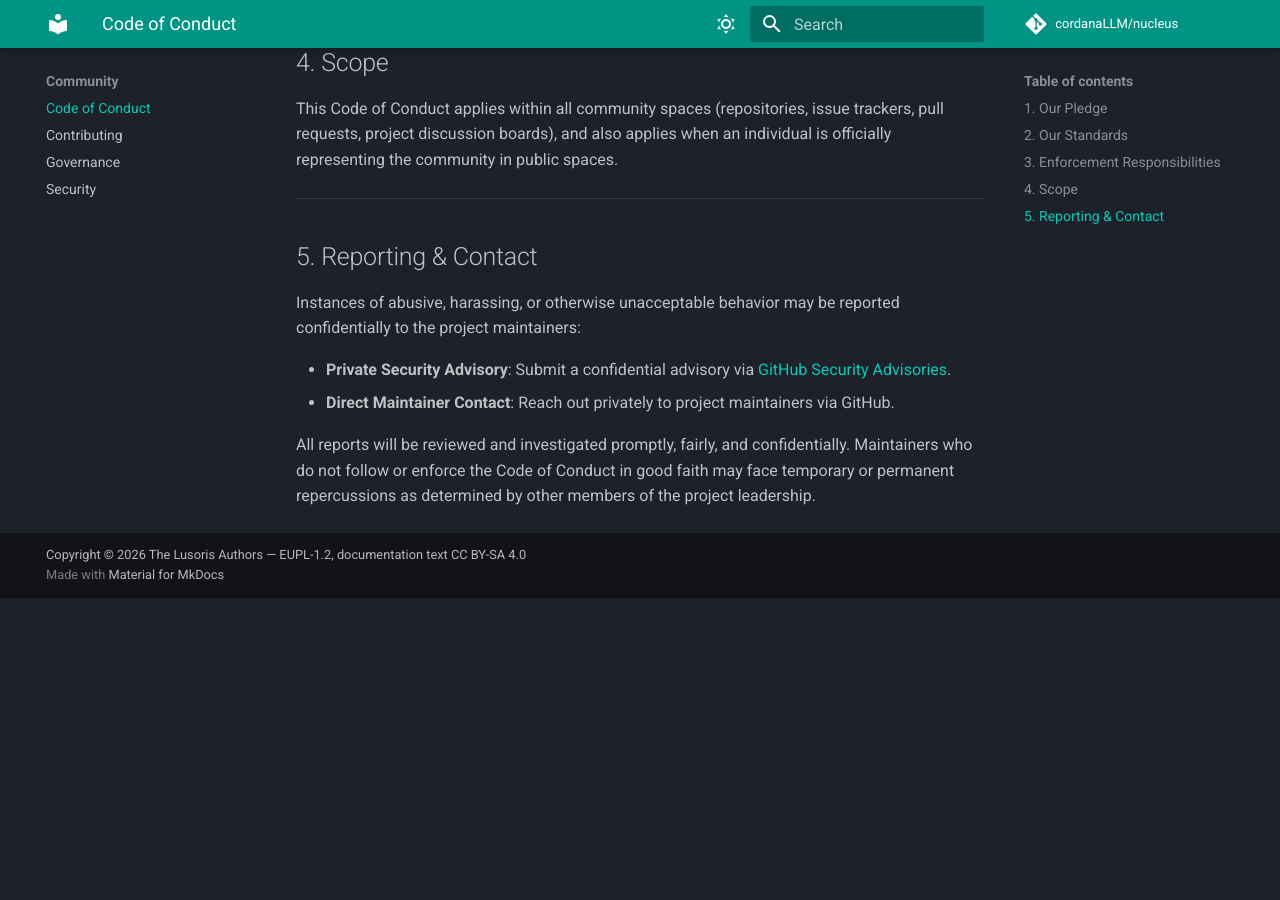
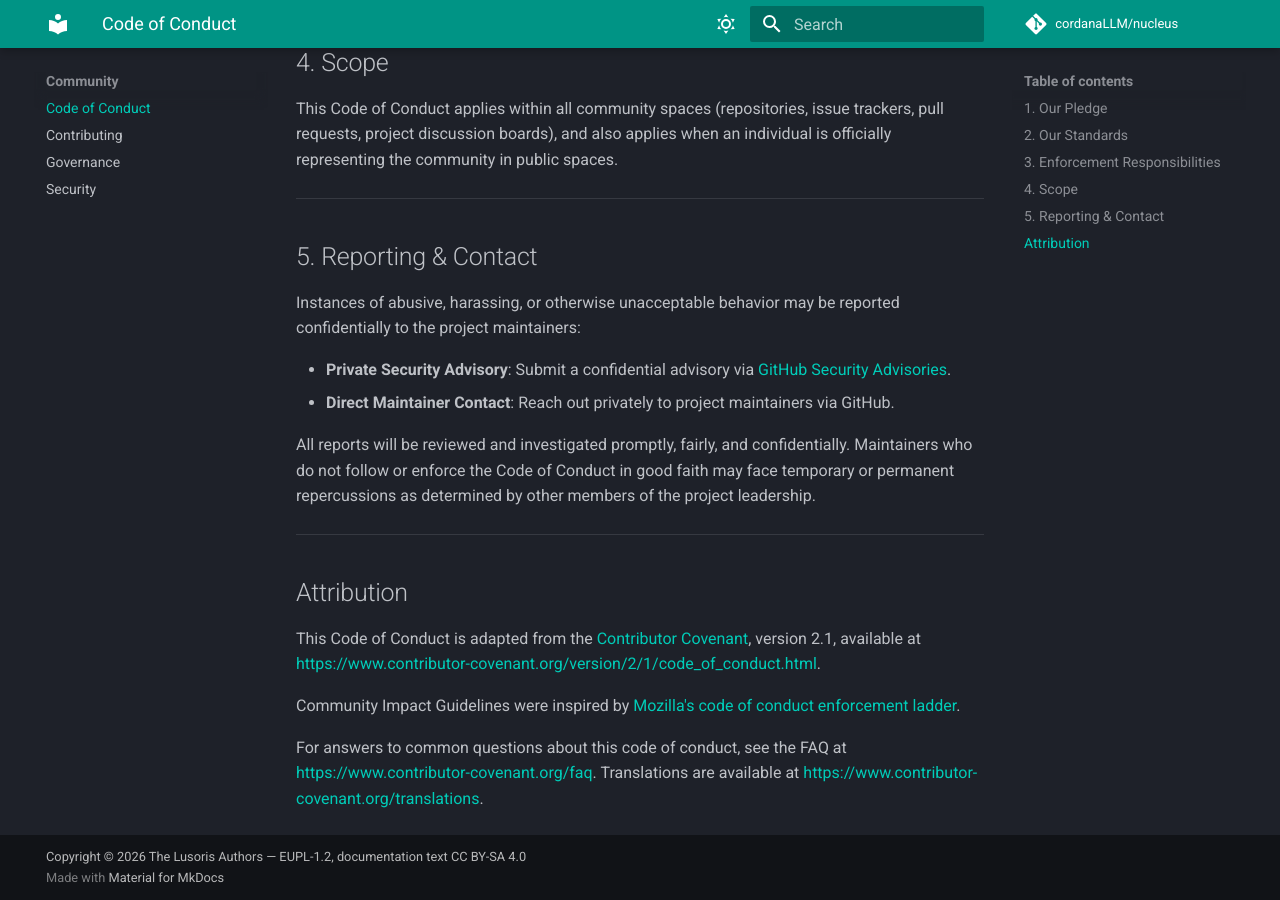
Before and after one commit to cordanaLLM/nucleus, an MkDocs documentation site: the page built from docs/community/code-of-conduct.md, in a window 1280 px wide and 900 px high, scrolled down 1486 px. Built offline with MkDocs 1.6.1 and Material for MkDocs 9.7.7, drawn with Linux system fonts in a browser that asks for light colours; comment, search, counter and statistics services are not loaded; before the commit the page ends 2084 px from its top, so only the background shows below that.

Commit message:
docs(community): license the Code of Conduct as CC-BY-4.0 and credit its source (#154)
Both copies of the Code of Conduct are adapted from the Contributor
Covenant 2.1, whose text is licensed `CC-BY-4.0`, so their REUSE
annotation now says so and both copies credit the source.

- `REUSE.toml`: `CC-BY-4.0`, precedence `override`, copyright `2026 The
Lusoris Authors` and `Contributor Covenant contributors
<https://www.contributor-covenant.org>` (the copies add a nucleus
reporting section).
- `LICENSES/CC-BY-4.0.txt` from `reuse download`;
`LICENSES/CC-BY-SA-4.0.txt` stays for the other documentation.
- Both copies end with the upstream 2.1 Attribution section, verbatim
from upstream commit 91532d80.
- README licence table lists the exception.
- `reuse lint`: 307 of 307 files compliant; `reuse spdx` names only
`CC-BY-4.0` for both files.

Fixes #153
Fixes #118 (filed earlier for the same finding)

Signed-off-by: lusoris <lusoris@proton.me>

```diff
--- a/docs/community/code-of-conduct.md
+++ b/docs/community/code-of-conduct.md
@@ -54,3 +54,24 @@
 - **Direct Maintainer Contact**: Reach out privately to project maintainers via GitHub.
 
 All reports will be reviewed and investigated promptly, fairly, and confidentially. Maintainers who do not follow or enforce the Code of Conduct in good faith may face temporary or permanent repercussions as determined by other members of the project leadership.
+
+---
+
+## Attribution
+
+This Code of Conduct is adapted from the [Contributor Covenant][homepage],
+version 2.1, available at
+[https://www.contributor-covenant.org/version/2/1/code_of_conduct.html][v2.1].
+
+Community Impact Guidelines were inspired by
+[Mozilla's code of conduct enforcement ladder][Mozilla CoC].
+
+For answers to common questions about this code of conduct, see the FAQ at
+[https://www.contributor-covenant.org/faq][FAQ]. Translations are available at
+[https://www.contributor-covenant.org/translations][translations].
+
+[homepage]: https://www.contributor-covenant.org
+[v2.1]: https://www.contributor-covenant.org/version/2/1/code_of_conduct.html
+[Mozilla CoC]: https://github.com/mozilla/diversity
+[FAQ]: https://www.contributor-covenant.org/faq
+[translations]: https://www.contributor-covenant.org/translations
```
Also changed, not shown: CODE_OF_CONDUCT.md (+21 -0 lines), README.md (+1 -0 lines), REUSE.toml (+4 -4 lines), 1 other file.
